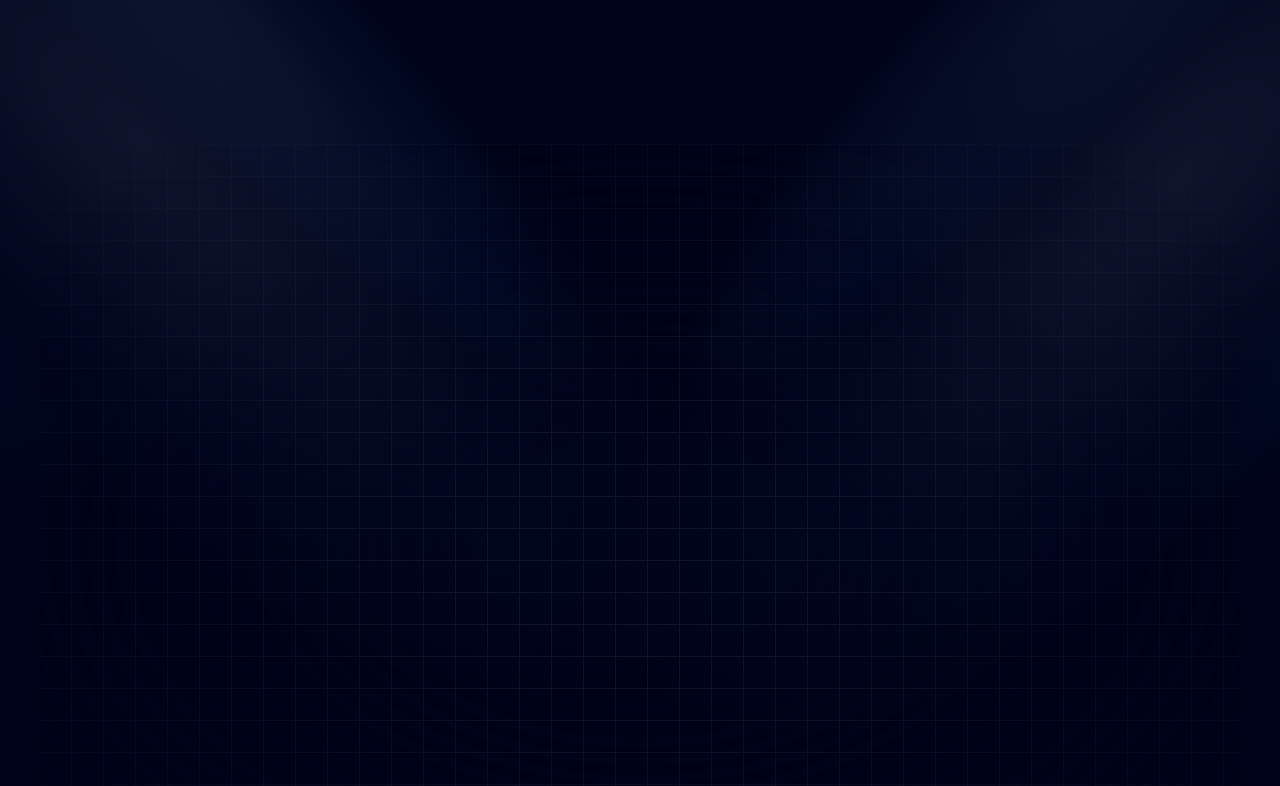
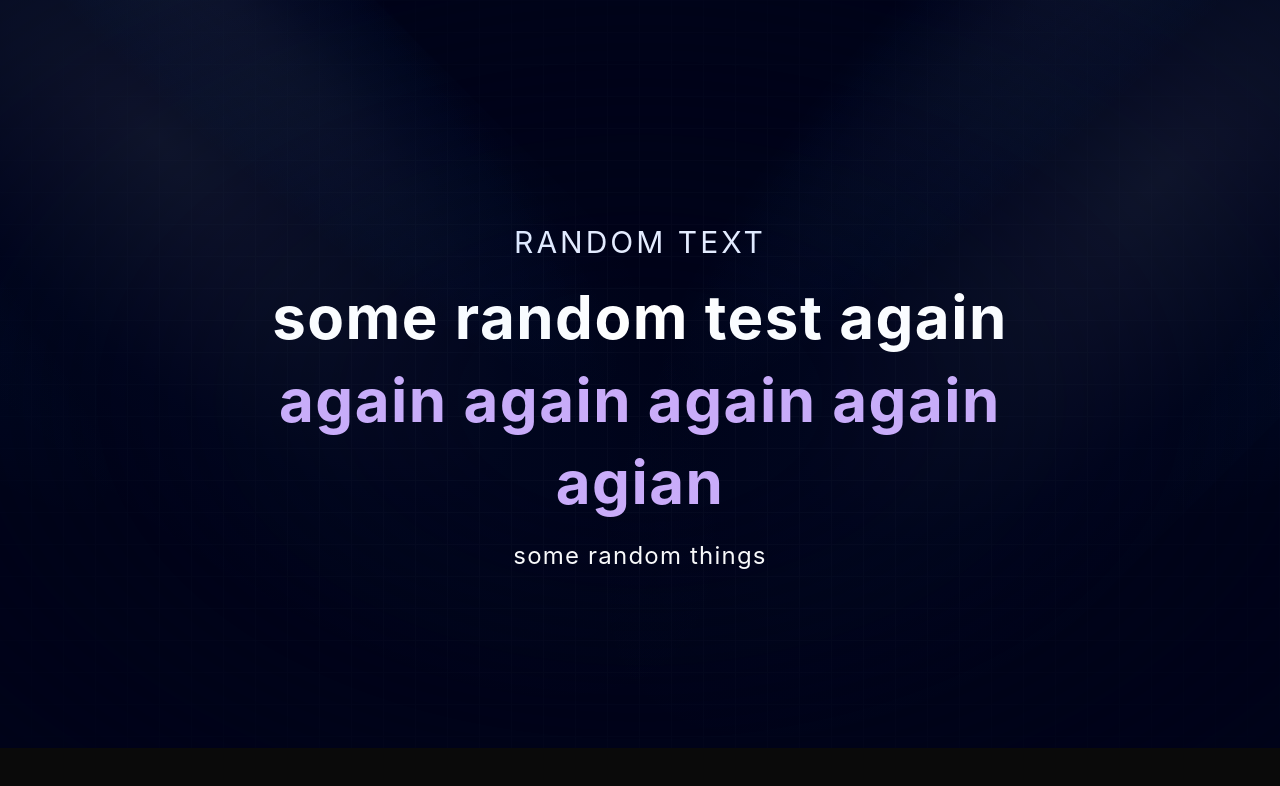
Before and after one commit to LifeEnthusiast03/my_portfolio, a Next.js app: page / in a window 1280 px wide. Shown: the top 786 px of the page. Built offline with nearby package versions, Linux system fonts and the light colour scheme.

Commit message:
add text to hero section

```diff
--- a/components/Hero.tsx
+++ b/components/Hero.tsx
@@ -1,14 +1,30 @@
 import { Spotlight } from "./ui/spotlight-new"
+import {TextGenerateEffect} from "./ui/text-generate-effect"
 
 export default function () {
   return (
     <div className='pb-20 pt-36'>
         <Spotlight/>
-        <div className="h-screen w-full dark:bg-black-100 bg-white  dark:bg-grid-white/[0.06] bg-grid-black/[0.2] relative flex items-center justify-center">
+        <div className="h-screen w-full dark:bg-black-100 bg-white  dark:bg-grid-white/[0.02] bg-grid-black/[0.2]  flex items-center justify-center absolute top-0 left-0">
           {/* Radial gradient for the container to give a faded look */}
       <div className="absolute pointer-events-none inset-0 flex items-center justify-center dark:bg-black-100 bg-white [mask-image:radial-gradient(ellipse_at_center,transparent_20%,black)]"/>
+    </div>
 
-    </div>
+        <div className="flex justify-center relative my-20 z-10">
+          <div className="max-w-[89vw] md:max-w-2xl lg:max-w-[60vw] flex flex-col items-center justify-center">
+            <h4 className="uppercase tracking-widest  text-center text-3xl  text-blue-100 max-w-80">
+              random text
+            </h4>
+            <TextGenerateEffect
+                className="text-center text-[40px] md:text-5xl lg:text-6xl"
+                words="some random test again again again again again agian"
+            />
+            <p
+            className="text-center md:tracking-wider mb-4 text-sm md:text-lg lg:text-2xl"
+            >some random things</p>
+          </div>
+        </div>
+
     </div>
   )
 }
--- a/components/ui/spotlight-new.tsx
+++ b/components/ui/spotlight-new.tsx
@@ -34,7 +34,7 @@
         opacity: 1,
       }}
       transition={{
-        duration: 1.5,
+        duration: 1.0,
       }}
       className="pointer-events-none absolute inset-0 h-full w-full"
     >
--- /dev/null
+++ b/components/ui/text-generate-effect.tsx
@@ -0,0 +1,63 @@
+"use client";
+import { useEffect } from "react";
+import { motion, stagger, useAnimate } from "framer-motion";
+import { cn } from "@/lib/utils";
+
+export const TextGenerateEffect = ({
+  words,
+  className,
+  filter = true,
+  duration = 0.5,
+}: {
+  words: string;
+  className?: string;
+  filter?: boolean;
+  duration?: number;
+}) => {
+  const [scope, animate] = useAnimate();
+  let wordsArray = words.split(" ");
+  useEffect(() => {
+    animate(
+      "span",
+      {
+        opacity: 1,
+        filter: filter ? "blur(0px)" : "none",
+      },
+      {
+        duration: duration ? duration : 1,
+        delay: stagger(0.2),
+      }
+    );
+  }, [scope.current]);
+
+  const renderWords = () => {
+    return (
+      <motion.div ref={scope}>
+        {wordsArray.map((word, idx) => {
+          return (
+            <motion.span
+              key={word + idx}
+              className={` ${idx > 3 ? "text-purple" : "dark:text-white text-black"
+              } opacity-0`}
+              style={{
+                filter: filter ? "blur(10px)" : "none",
+              }}
+            >
+              {word}{" "}
+            </motion.span>
+          );
+        })}
+      </motion.div>
+    );
+  };
+
+  return (
+    <div className={cn("font-bold", className)}>
+      <div className="my-4">
+        <div className=" dark:text-white text-black  leading-snug tracking-wide">
+          {renderWords()}
+        </div>
+      </div>
+    </div>
+  );
+};
--- a/package.json
+++ b/package.json
@@ -12,6 +12,7 @@
     "autoprefixer": "^10.4.20",
     "class-variance-authority": "^0.7.1",
     "clsx": "^2.1.1",
+    "framer-motion": "^12.4.10",
     "lucide-react": "^0.477.0",
     "mini-svg-data-uri": "^1.4.4",
     "motion": "^12.4.10",
```
Also changed, not shown: 1 other file (tests, documents, lock files or other folders).
